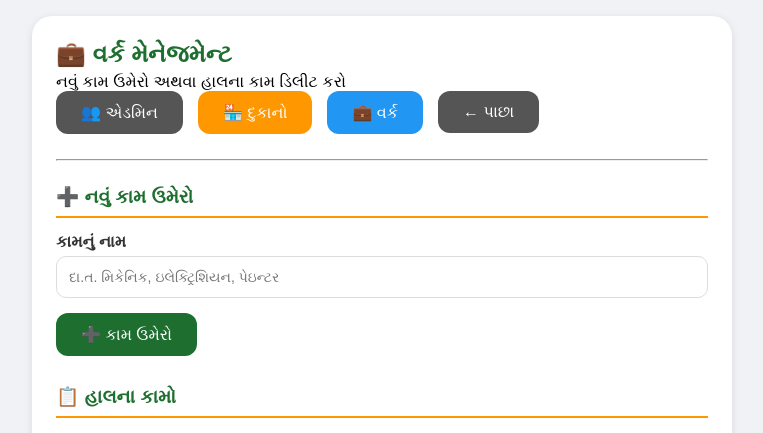
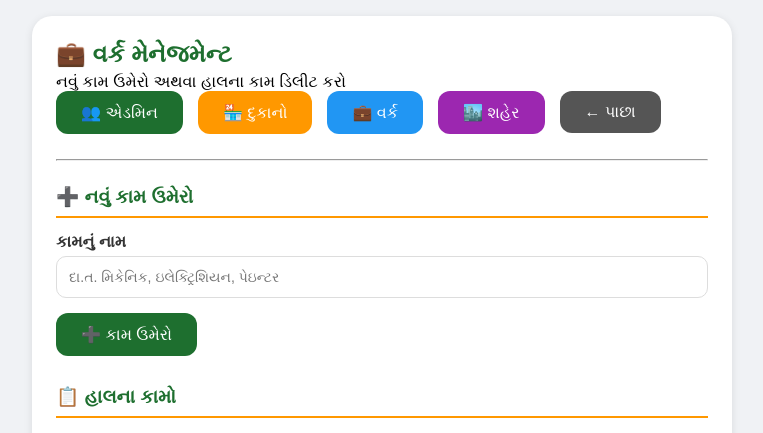
Before and after one commit to jaymedeveloper/INGORALA-DAND, a Flask app: template templates/superadmin_works.html in a window 1280 px wide. Shown: the top 433 px of the page, without its empty margins (258-1021 px from the left). Run offline with Flask 3, Linux system fonts and the light colour scheme; the template is opened without the code that fills it, so the values that code supplies are empty.

Commit message:
Update superadmin_works.html

```diff
--- a/templates/superadmin_works.html
+++ b/templates/superadmin_works.html
@@ -33,10 +33,12 @@
             <p>નવું કામ ઉમેરો અથવા હાલના કામ ડિલીટ કરો</p>
 
             <div class="nav-buttons">
-                <a href="/superadmin/admins"><button type="button" class="btn-secondary">👥 એડમિન</button></a>
-                <a href="/superadmin/businesses"><button type="button" class="btn-business">🏪 દુકાનો</button></a>
-                <a href="/superadmin/works"><button type="button" class="btn-work">💼 વર્ક</button></a>
-                <a href="/admin/dashboard"><button type="button" class="btn-secondary">← પાછા</button></a>
+                <a href="/superadmin/admins"><button type="button" style="background:#1e6f2f;">👥 એડમિન</button></a>
+                <a href="/superadmin/businesses"><button type="button" style="background:#ff9800;">🏪
+                        દુકાનો</button></a>
+                <a href="/superadmin/works"><button type="button" style="background:#2196F3;">💼 વર્ક</button></a>
+                <a href="/superadmin/cities"><button type="button" style="background:#9C27B0;">🏙️ શહેર</button></a>
+                <a href="/admin/dashboard"><button type="button" style="background:#555;">← પાછા</button></a>
             </div>
 
             <hr>
```
